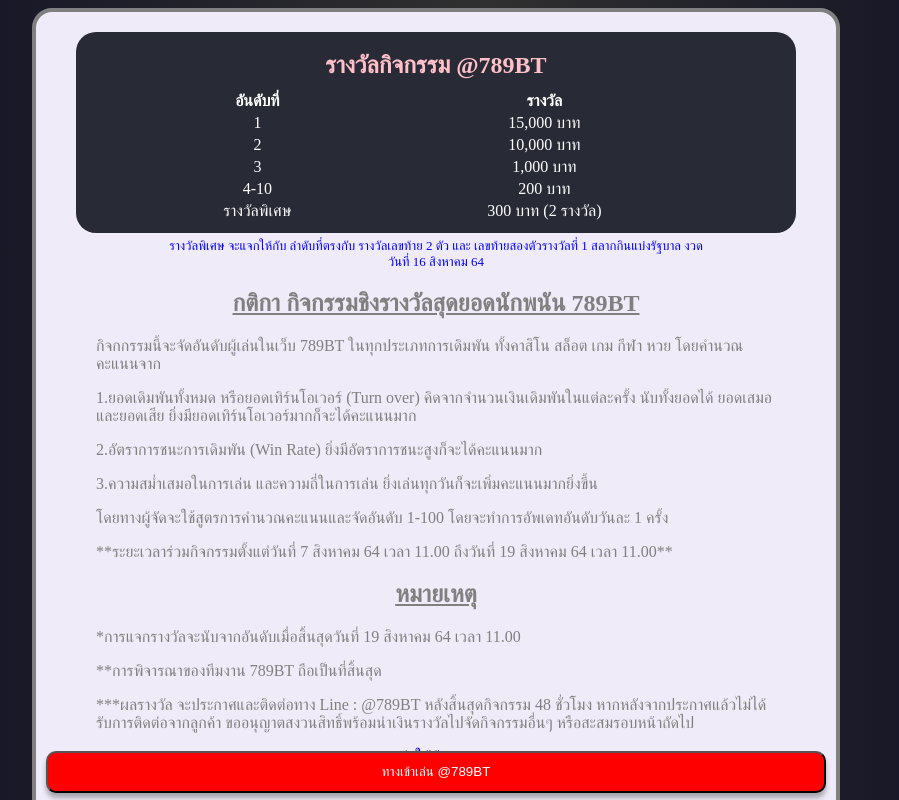
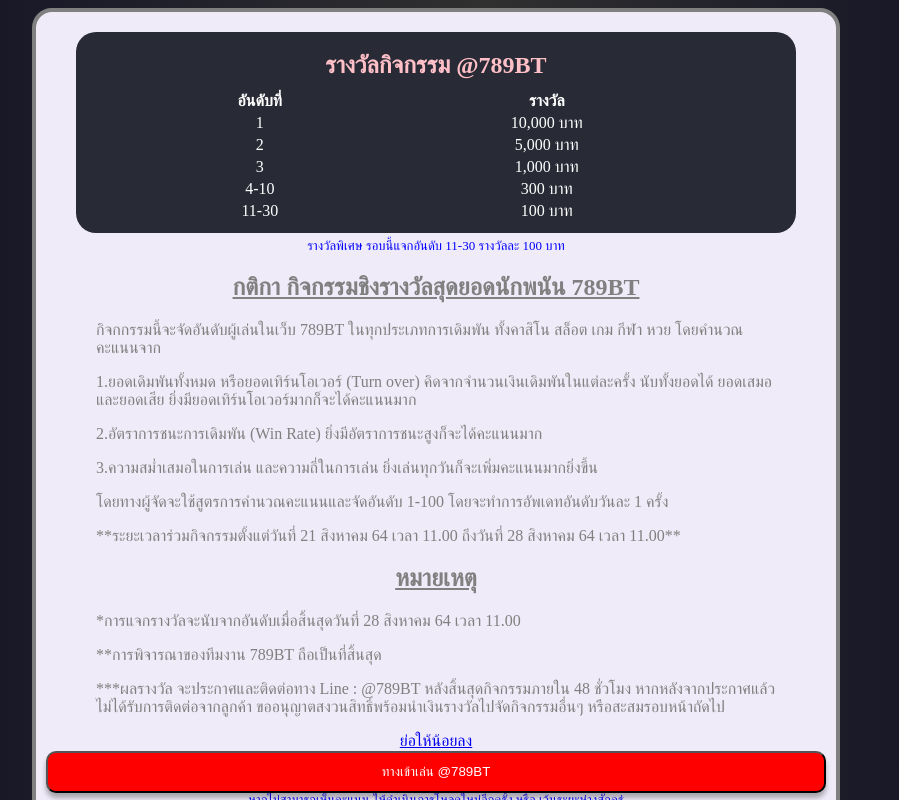
Before and after one commit to 789better/btscore, a website: page index.html in a window 1280 px wide. Both pictures are taken after a click on the link "อ่านกติกา". Shown: the top 800 px of the page, without its empty margins (204-1103 px from the left). Drawn offline with nearby package versions, Linux system fonts and the light colour scheme; no server answers.

Commit message:
1 file modified

```diff
--- a/index.html
+++ b/index.html
@@ -39,11 +39,11 @@
               </tr>
               <tr>
                 <td style="text-align:center;color:white;">1</td>
-                <td style="text-align:center;color:white;">15,000 บาท</td>
+                <td style="text-align:center;color:white;">10,000 บาท</td>
               </tr>
               <tr>
                 <td style="text-align:center;color:white;">2</td>
-                <td style="text-align:center;color:white;">10,000 บาท</td>
+                <td style="text-align:center;color:white;">5,000 บาท</td>
               </tr>
               <tr>
                 <td style="text-align:center;color:white;">3</td>
@@ -51,11 +51,11 @@
               </tr>
               <tr>
                 <td style="text-align:center;color:white;">4-10</td>
-                <td style="text-align:center;color:white;">200 บาท</td>
+                <td style="text-align:center;color:white;">300 บาท</td>
               </tr>
               <tr>
-                <td style="text-align:center;color:white;">รางวัลพิเศษ</td>
-                <td style="text-align:center;color:white;">300 บาท (2 รางวัล)</td>
+                <td style="text-align:center;color:white;">11-30</td>
+                <td style="text-align:center;color:white;">100 บาท</td>
               </tr>
             </table>
           </div>
@@ -64,18 +64,18 @@
       </div>
 
             <div class="moretext">
-              <p style="text-align:center;color:blue;font-size:small;width:80%;margin:auto;">รางวัลพิเศษ จะแจกให้กับ ลำดับที่ตรงกับ รางวัลเลขท้าย 2 ตัว และ เลขท้ายสองตัวรางวัลที่ 1 สลากกินแบ่งรัฐบาล งวดวันที่ 16 สิงหาคม 64</p>
+              <p style="text-align:center;color:blue;font-size:small;width:80%;margin:auto;">รางวัลพิเศษ รอบนี้แจกอันดับ 11-30 รางวัลละ 100 บาท</p>
               <h2>กติกา กิจกรรมชิงรางวัลสุดยอดนักพนัน 789BT</h2>
               <p>กิจกกรรมนี้จะจัดอันดับผู้เล่นในเว็บ 789BT ในทุกประเภทการเดิมพัน ทั้งคาสิโน สล็อต เกม กีฬา หวย โดยคำนวณคะแนนจาก</p>
               <p>1.ยอดเดิมพันทั้งหมด หรือยอดเทิร์นโอเวอร์ (Turn over) คิดจากจำนวนเงินเดิมพันในแต่ละครั้ง นับทั้งยอดได้ ยอดเสมอ และยอดเสีย ยิ่งมียอดเทิร์นโอเวอร์มากก็จะได้คะแนนมาก</p>
               <p>2.อัตราการชนะการเดิมพัน (Win Rate) ยิ่งมีอัตราการชนะสูงก็จะได้คะแนนมาก</p>
               <p>3.ความสม่ำเสมอในการเล่น และความถี่ในการเล่น ยิ่งเล่นทุกวันก็จะเพิ่มคะแนนมากยิ่งขึ้น</p>
               <p>โดยทางผู้จัดจะใช้สูตรการคำนวณคะแนนและจัดอันดับ 1-100 โดยจะทำการอัพเดทอันดับวันละ 1 ครั้ง</p>
-              <p>**ระยะเวลาร่วมกิจกรรมตั้งแต่วันที่ 7 สิงหาคม 64 เวลา 11.00 ถึงวันที่ 19 สิงหาคม 64 เวลา 11.00**</p>
+              <p>**ระยะเวลาร่วมกิจกรรมตั้งแต่วันที่ 21 สิงหาคม 64 เวลา 11.00 ถึงวันที่ 28 สิงหาคม 64 เวลา 11.00**</p>
               <h2>หมายเหตุ</h2>
-              <p>*การแจกรางวัลจะนับจากอันดับเมื่อสิ้นสุดวันที่ 19 สิงหาคม 64 เวลา 11.00</p>
+              <p>*การแจกรางวัลจะนับจากอันดับเมื่อสิ้นสุดวันที่ 28 สิงหาคม 64 เวลา 11.00</p>
               <p>**การพิจารณาของทีมงาน 789BT ถือเป็นที่สิ้นสุด</p>
-              <p>***ผลรางวัล จะประกาศและติดต่อทาง Line : @789BT หลังสิ้นสุดกิจกรรม 48 ชั่วโมง หากหลังจากประกาศแล้วไม่ได้รับการติดต่อจากลูกค้า ขออนุญาตสงวนสิทธิ์พร้อมนำเงินรางวัลไปจัดกิจกรรมอื่นๆ หรือสะสมรอบหน้าถัดไป</p>
+              <p>***ผลรางวัล จะประกาศและติดต่อทาง Line : @789BT หลังสิ้นสุดกิจกรรมภายใน 48 ชั่วโมง หากหลังจากประกาศแล้วไม่ได้รับการติดต่อจากลูกค้า ขออนุญาตสงวนสิทธิ์พร้อมนำเงินรางวัลไปจัดกิจกรรมอื่นๆ หรือสะสมรอบหน้าถัดไป</p>
 
             </div>
 
@@ -84,7 +84,7 @@
 
 
 
-      <p style="text-align:center;color:red;font-size:small;">**ระยะเวลาร่วมกิจกรรมตั้งแต่วันที่ 7 สิงหาคม 64 เวลา 11.00 ถึงวันที่ 19 สิงหาคม 64 เวลา 11.00**</p>
+      <p style="text-align:center;color:red;font-size:small;">**ระยะเวลาร่วมกิจกรรมตั้งแต่วันที่ 21 สิงหาคม 64 เวลา 11.00 ถึงวันที่ 28 สิงหาคม 64 เวลา 11.00**</p>
       <p style="text-align:center;color:blue;font-size:small;" class="update">หากไม่สามารถเห็นคะแนน ให้ดำเนินการโหลดใหม่อีกครั้ง หรือ เว้นระยะห่างสักครู่</p>
       <div class="searchf">
         <input type="text" id="user" name="user" placeholder="กรอก User btxx">
```
